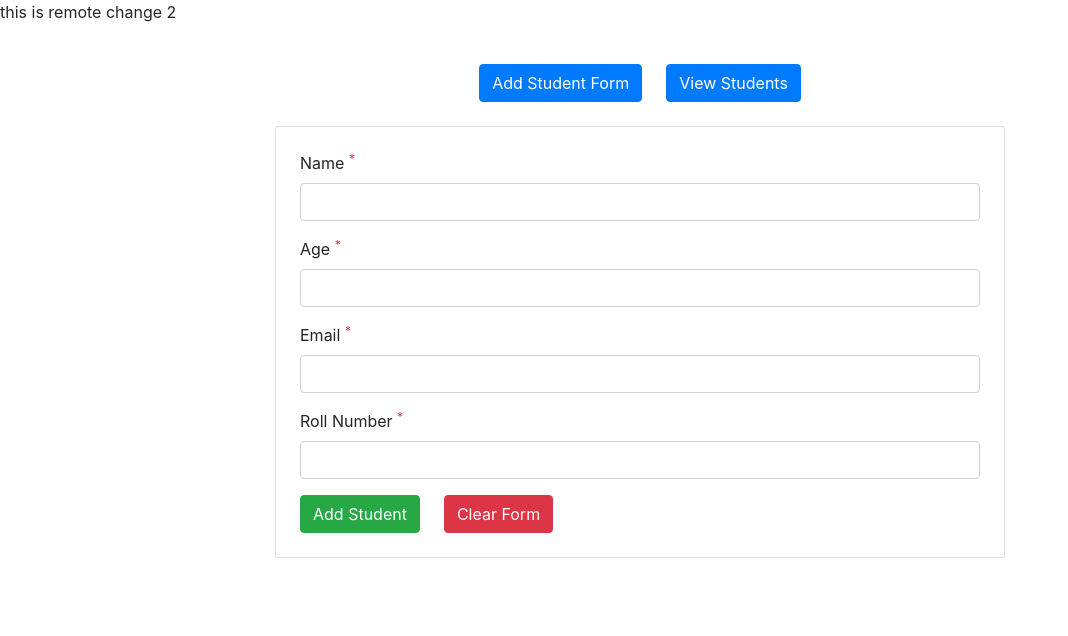
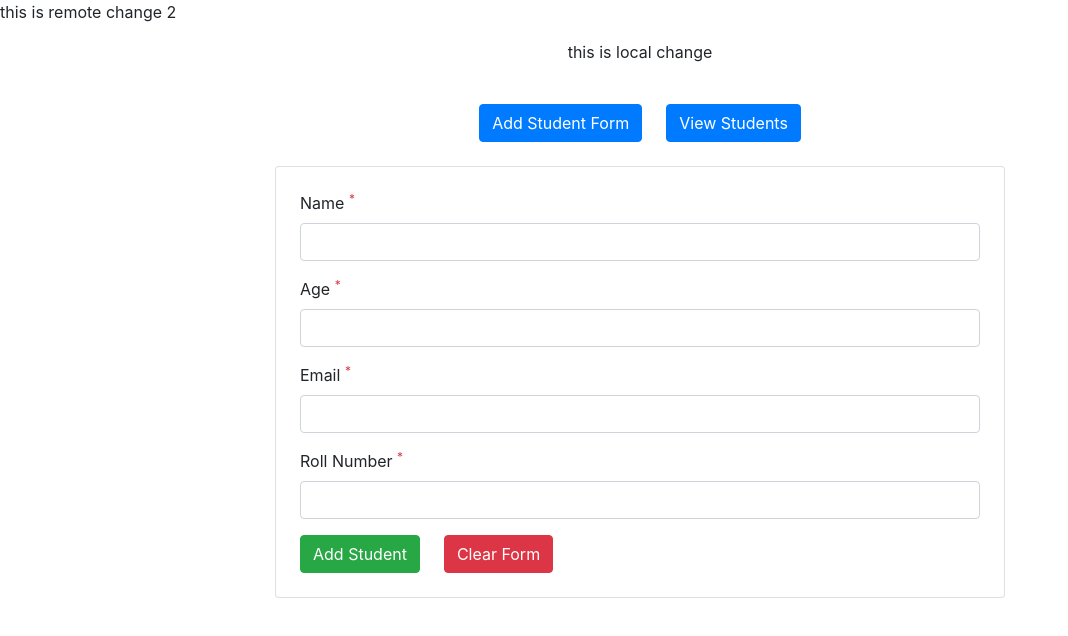
Before and after one commit to AishwaryaKulkarni1801/GITdemo, an Angular app: page / in a window 1280 px wide. Shown: the top 636 px of the page, without its empty margins (0-1068 px from the left). Built offline with nearby package versions, Linux system fonts and the light colour scheme.

Commit message:
conflict resolved: used mine then remote code

```diff
--- a/src/app/app.component.html
+++ b/src/app/app.component.html
@@ -1,4 +1,7 @@
 <p>this is remote change 2</p>
+<div class="container">
+<div class="row justify-content-center">
+<p>this is local change</p>
 <div class="container">
 <div class="row justify-content-center">
   <div class="mt-4">
```
